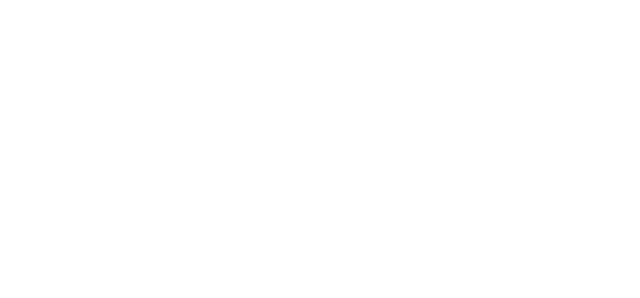
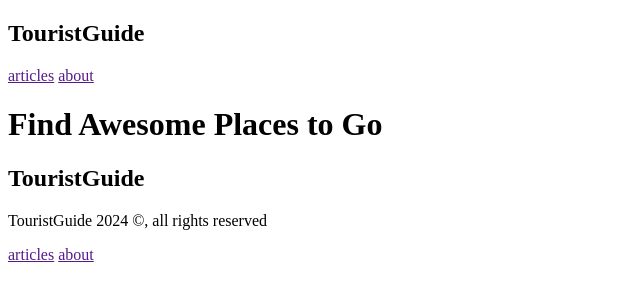
Before and after one commit to amrelkhodary/tourist-guide, a plain HTML site: page index.html in a window 1280 px wide. Shown: the whole page, without its empty margins (0-640 px from the left). Drawn offline with Linux system fonts and the light colour scheme.

Commit message:
Added basic HTML structure for the website

```diff
--- a/index.html
+++ b/index.html
@@ -7,6 +7,48 @@
     <title>Document</title>
 </head>
 <body>
+    <div class="top">
+        <div class="header">
+            <div class="header-logo-section">
+                <h2 class="logo-section-text">TouristGuide</h2>
+            </div>
 
+            <div class="header-links-section">
+                <a href="" class="articles">articles</a>
+                <a href="" class="about">about</a>
+            </div>
+        </div>
+
+        <h1 class="header-text">
+            Find Awesome Places to Go
+        </h1>
+    </div>
+
+    <div class="main">
+        <div class="location-nav">
+
+        </div>
+
+        <div class="content">
+
+        </div>
+
+        <div class="page-nav">
+
+        </div>
+    </div>
+
+    <div class="footer">
+        <div class="footer-logo-section">
+            <h2 class="logo-section-text">TouristGuide</h2>
+        </div>
+        <div class="footer-center-text-section">
+            <p class="footer-center-text-section-text">TouristGuide 2024 &copy, all rights reserved</p>
+        </div>
+        <div class="footer-links-section">
+            <a href="" class="articles">articles</a>
+            <a href="" class="about">about</a>
+        </div>
+    </div>
 </body>
 </html>
```
